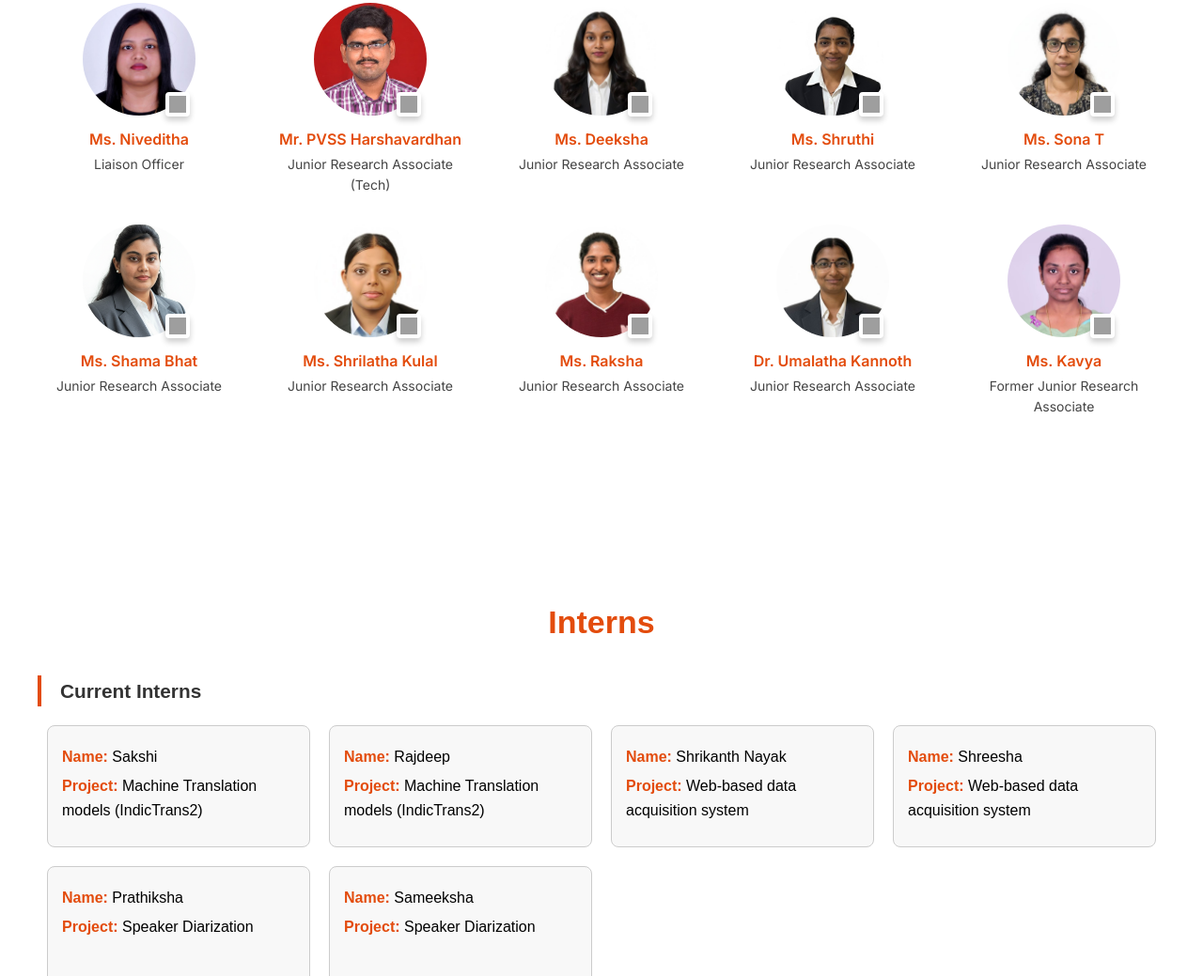
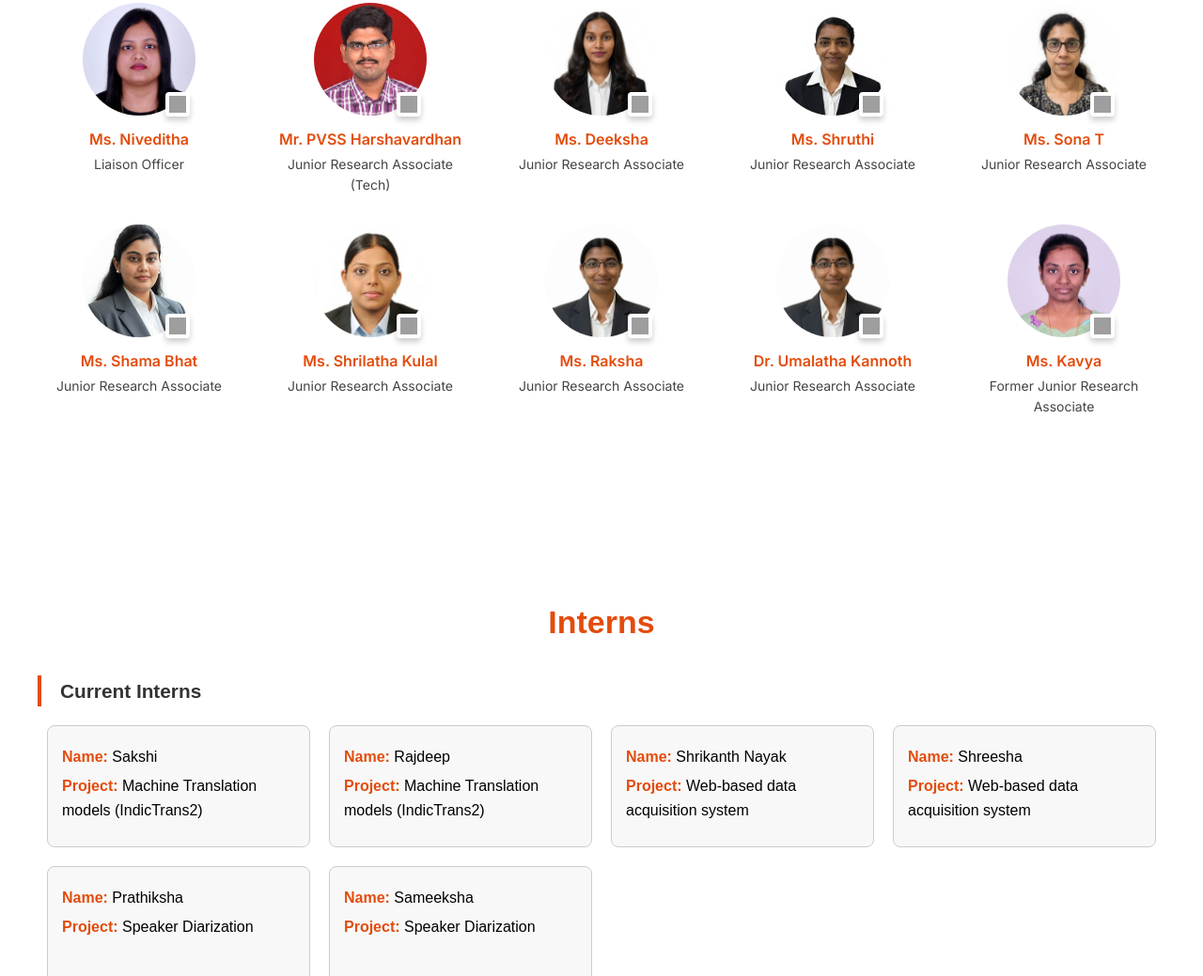
Before and after one commit to coild-mit/coild-mit.github.io, a website: page index.html in a window 1280 px wide. Shown: the part 4856-5895 px from the top of the page at 94% size. Drawn offline with Linux system fonts and the light colour scheme; grey boxes are pictures that could not be loaded.

Commit message:
Update index.html

```diff
--- a/index.html
+++ b/index.html
@@ -1011,7 +1011,7 @@
 
       <div class="staff">
         <div class="staff-photo">
-          <img src="/images/Raksha.jpg" alt="Staff 8">
+          <img src="/images/umalatha.jpeg" alt="Staff 8">
           <a href="https://www.linkedin.com/in/raksha-shetty-4485a21b5/" target="_blank">
             <img src="https://upload.wikimedia.org/wikipedia/commons/8/81/LinkedIn_icon.svg"
                  alt="LinkedIn">
```
